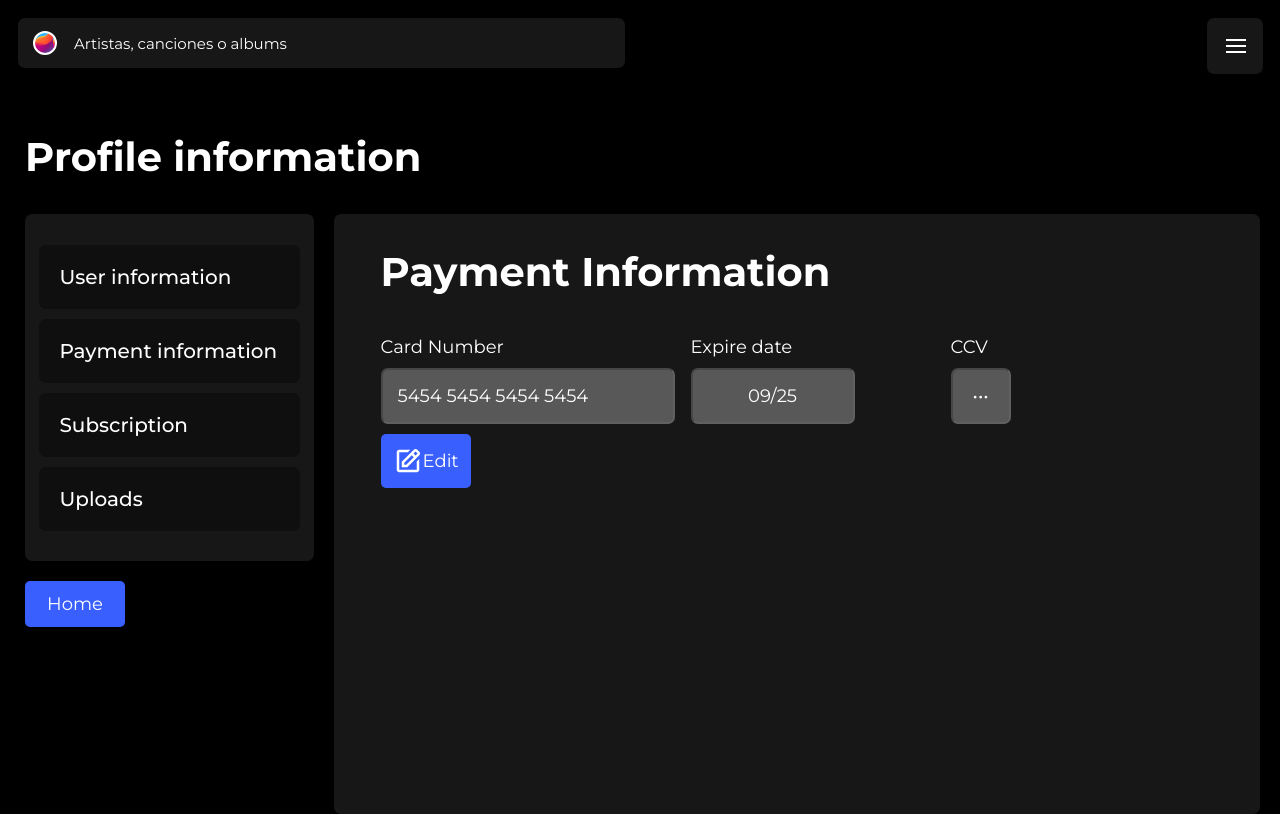
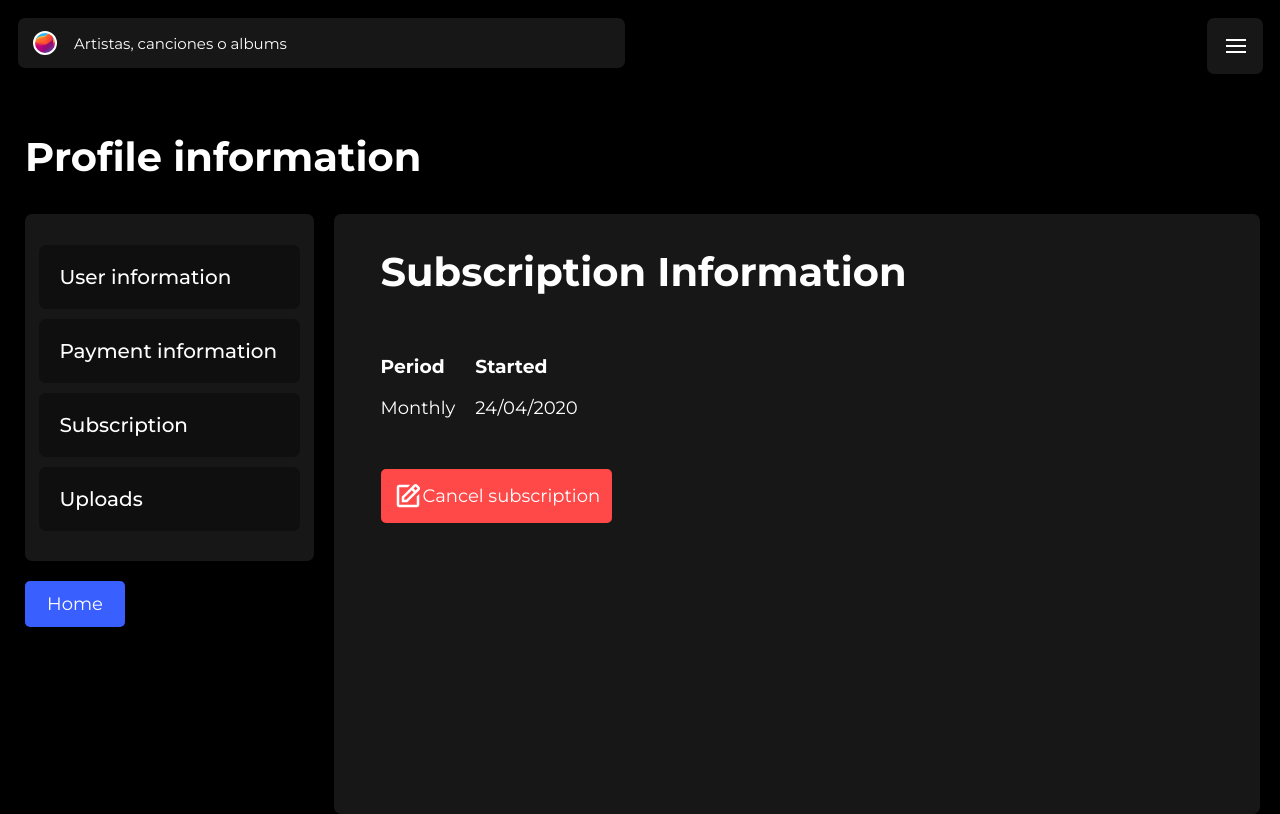
Before and after one commit to haykbit/react-music-player, a React (Create React App) app in the folder client/: page /profile in a window 1280 px wide. Shown: the top 814 px of the page. Built offline with nearby package versions, Linux system fonts and the light colour scheme; no server answers.

Commit message:
feat: Subscription card added

```diff
--- a/client/src/components/PaymentInfo/style/paymentInfo.css
+++ b/client/src/components/PaymentInfo/style/paymentInfo.css
@@ -1,3 +1,7 @@
+.payment-info {
+  display: none;
+}
+
 .payment-info .content {
   display: -webkit-box;
   display: -ms-flexbox;
@@ -83,6 +87,7 @@
   border: none;
   color: #fff;
   background-color: #395fff;
+  cursor: pointer;
 }
 
 .payment-info .content .bottom-row .button-icon {
--- a/client/src/components/PaymentInfo/style/paymentInfo.scss
+++ b/client/src/components/PaymentInfo/style/paymentInfo.scss
@@ -1,4 +1,5 @@
 .payment-info {
+  display: none;
   .content {
     display: flex;
     flex-direction: column;
@@ -63,6 +64,7 @@
         border: none;
         color: #fff;
         background-color: #395fff;
+        cursor: pointer;
       }
       .button-icon {
         color: rgb(255, 255, 255);
--- a/client/src/components/ProfileCard/ProfileCard.js
+++ b/client/src/components/ProfileCard/ProfileCard.js
@@ -1,6 +1,7 @@
 import React from "react";
 import ProfileInfo from "../ProfileInfo/index";
 import PaymentInfo from "../PaymentInfo/index";
+import SubscriptionInfo from "../SubscriptionInfo/SubscriptionInfo";
 
 import "./styles/profileCard.scss";
 
@@ -9,6 +10,7 @@ function ProfileCard() {
     <div className="profile-card">
       <ProfileInfo />
       <PaymentInfo />
+      <SubscriptionInfo />
     </div>
   );
 }
--- /dev/null
+++ b/client/src/components/SubscriptionInfo/SubscriptionInfo.js
@@ -0,0 +1,36 @@
+import React from "react";
+import "./style/subscriptioninfo.scss";
+import Button from "../Buttons/index";
+import { BiEdit } from "react-icons/bi";
+
+function SubscriptionInfo() {
+  return (
+    <div className="subscription-info">
+      <div className="text-row">
+        <h2>Subscription Information</h2>
+      </div>
+      <div className="content">
+        <div className="top-row">
+          <div className="sub-info">
+            <div>
+              <h3>Period</h3>
+              <p>Monthly</p>
+            </div>
+            <div className="subscription-label">
+              <h3>Started</h3>
+              <p>24/04/2020</p>
+            </div>
+          </div>
+        </div>
+        <div className="bottom-row">
+          <Button className="edit-btn" label="Edit" children="Edit">
+            <BiEdit className="button-icon" />
+            Cancel subscription
+          </Button>
+        </div>
+      </div>
+    </div>
+  );
+}
+
+export default SubscriptionInfo;
--- /dev/null
+++ b/client/src/components/SubscriptionInfo/index.js
@@ -0,0 +1 @@
+export { default } from "./SubscriptionInfo";
--- /dev/null
+++ b/client/src/components/SubscriptionInfo/style/subscriptionInfo.css
@@ -0,0 +1,59 @@
+.subscription-info .content {
+  display: -webkit-box;
+  display: -ms-flexbox;
+  display: flex;
+  -webkit-box-orient: vertical;
+  -webkit-box-direction: normal;
+      -ms-flex-direction: column;
+          flex-direction: column;
+  margin-left: 5%;
+}
+
+.subscription-info .content p {
+  font-size: 18px;
+  color: #fff;
+  margin-bottom: 10px;
+}
+
+.subscription-info .content h3 {
+  color: #fff;
+}
+
+.subscription-info .content .sub-info {
+  display: -webkit-box;
+  display: -ms-flexbox;
+  display: flex;
+  -webkit-box-orient: horizontal;
+  -webkit-box-direction: normal;
+      -ms-flex-direction: row;
+          flex-direction: row;
+}
+
+.subscription-info .content .sub-info div {
+  margin-right: 20px;
+}
+
+.subscription-info .content .bottom-row .edit-btn {
+  display: -webkit-box;
+  display: -ms-flexbox;
+  display: flex;
+  -webkit-box-align: center;
+      -ms-flex-align: center;
+          align-items: center;
+  padding: 15px;
+  border-radius: 5px;
+  padding: 12px;
+  font-size: 18px;
+  border: none;
+  color: #fff;
+  background-color: #ff4949;
+  margin-top: 40px;
+  cursor: pointer;
+}
+
+.subscription-info .content .bottom-row .button-icon {
+  color: white;
+  width: 30px;
+  height: 30px;
+}
+/*# sourceMappingURL=subscriptionInfo.css.map */
--- /dev/null
+++ b/client/src/components/SubscriptionInfo/style/subscriptioninfo.scss
@@ -0,0 +1,47 @@
+.subscription-info {
+  .content {
+    display: flex;
+    flex-direction: column;
+    margin-left: 5%;
+
+    p {
+      font-size: 18px;
+      color: #fff;
+      margin-bottom: 10px;
+    }
+
+    h3 {
+      color: #fff;
+    }
+
+    .sub-info {
+      display: flex;
+      flex-direction: row;
+
+      div {
+        margin-right: 20px;
+      }
+    }
+
+    .bottom-row {
+      .edit-btn {
+        display: flex;
+        align-items: center;
+        padding: 15px;
+        border-radius: 5px;
+        padding: 12px;
+        font-size: 18px;
+        border: none;
+        color: #fff;
+        background-color: #ff4949;
+        margin-top: 40px;
+        cursor: pointer;
+      }
+      .button-icon {
+        color: rgb(255, 255, 255);
+        width: 30px;
+        height: 30px;
+      }
+    }
+  }
+}
```
Also changed, not shown: 2 other files (tests, documents, lock files or other folders).
